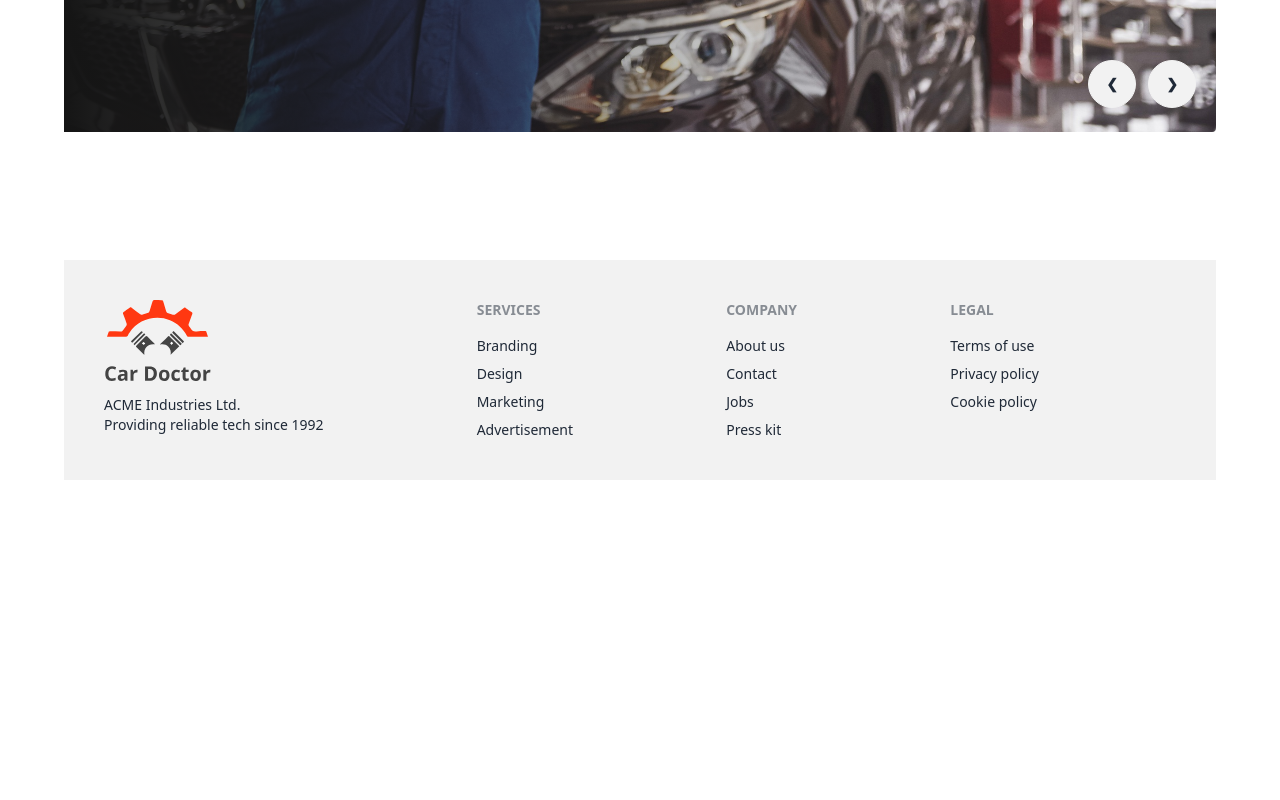
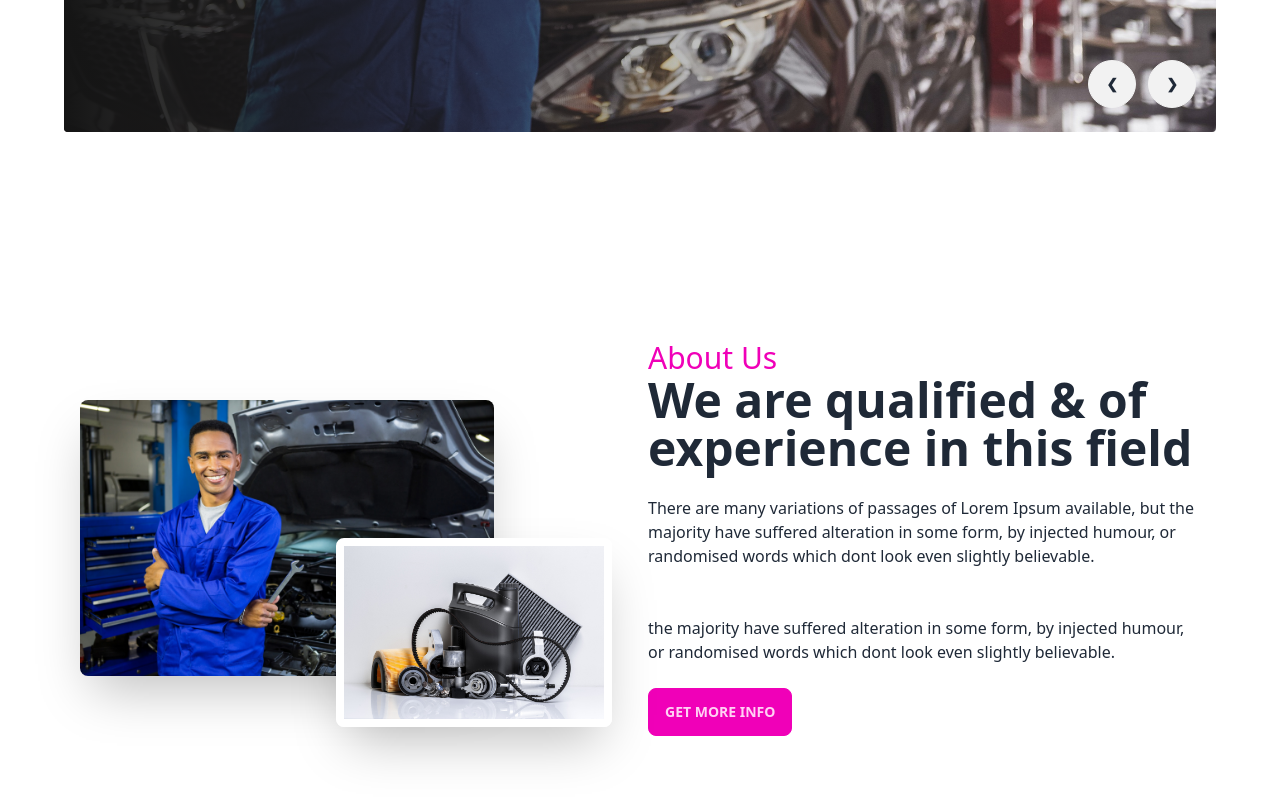
Before and after one commit to nayon117/car-doctor-client-side, a React (Vite) app: page / in a window 1280 px wide. Shown: the part 700-1500 px from the top of the page. Before the commit the page ends 1180 px from the top, so only its background shows below. Built offline with nearby package versions, Linux system fonts and the light colour scheme.

Commit message:
add about section

```diff
--- /dev/null
+++ b/src/components/AboutSec.jsx
@@ -0,0 +1,38 @@
+import person from "../assets/images/about_us/person.jpg";
+import parts from "../assets/images/about_us/parts.jpg";
+
+const AboutSec = () => {
+  return (
+    <div className="hero min-h-screen py-10">
+      <div className="hero-content flex-col lg:flex-row">
+        <div className="lg:flex-1 relative">
+          <img src={person} className="w-3/4 rounded-lg shadow-2xl" />
+          <img
+            src={parts}
+            className="absolute right-5 top-1/2 border-8 border-white w-1/2 rounded-lg shadow-2xl"
+          />
+        </div>
+        <div className="lg:flex-1">
+          <h3 className="text-3xl font-medium text-secondary">About Us</h3>
+          <h1 className="text-5xl font-bold">
+            We are qualified & of experience in this field
+          </h1>
+          <p className="py-6">
+            There are many variations of passages of Lorem Ipsum available, but
+            the majority have suffered alteration in some form, by injected
+            humour, or randomised words which dont look even slightly
+            believable.
+          </p>
+          <p className="py-6">
+            the majority have suffered alteration in some form, by injected
+            humour, or randomised words which dont look even slightly
+            believable.
+          </p>
+          <button className="btn btn-secondary">Get More Info</button>
+        </div>
+      </div>
+    </div>
+  );
+};
+
+export default AboutSec;
--- a/src/pages/Home/Banner.jsx
+++ b/src/pages/Home/Banner.jsx
@@ -11,7 +11,7 @@ const Banner = () => {
           src={img1}
           className="w-full hero-overlay bg-opacity-90 rounded"
         />
-        <div className="absolute flex items-center h-full left-0 top-0 bg-gradient-to-r from-[#151515] to-[rgba(21, 21, 21, 0.00)]">
+        <div className="absolute rounded flex items-center h-full left-0 top-0 bg-gradient-to-r from-[#151515] to-[rgba(21, 21, 21, 0.00)]">
           <div className='text-white pl-12 space-y-6 w-1/2'>
             <h2 className='text-5xl font-bold'>Affordable Price For Car Servicing</h2>
             <p>There are many variations of passages of  available, but the majority have suffered alteration in some form</p>
@@ -31,10 +31,20 @@ const Banner = () => {
         </div>
       </div>
       <div id="slide2" className="carousel-item relative w-full">
-        <img
+      <img
           src={img2}
-          className="w-full rounded"
+          className="w-full hero-overlay bg-opacity-90 rounded"
         />
+        <div className="absolute rounded flex items-center h-full left-0 top-0 bg-gradient-to-r from-[#151515] to-[rgba(21, 21, 21, 0.00)]">
+          <div className='text-white pl-12 space-y-6 w-1/2'>
+            <h2 className='text-5xl font-bold'>Affordable Price For Car Servicing</h2>
+            <p>There are many variations of passages of  available, but the majority have suffered alteration in some form</p>
+            <div>
+              <button className='btn btn-secondary'>Discover More</button>
+              <button className='btn btn-outline btn-secondary'>Latest Project</button>
+            </div>
+         </div>
+        </div>
         <div className="absolute flex justify-end transform -translate-y-1/2 left-5 right-5 bottom-0">
           <a href="#slide1" className="btn btn-circle mr-3">
             ❮
@@ -45,10 +55,20 @@ const Banner = () => {
         </div>
       </div>
       <div id="slide3" className="carousel-item relative w-full">
-        <img
-          src= {img3}
-          className="w-full rounded"
+      <img
+          src={img3}
+          className="w-full hero-overlay bg-opacity-90 rounded"
         />
+        <div className="absolute rounded flex items-center h-full left-0 top-0 bg-gradient-to-r from-[#151515] to-[rgba(21, 21, 21, 0.00)]">
+          <div className='text-white pl-12 space-y-6 w-1/2'>
+            <h2 className='text-5xl font-bold'>Affordable Price For Car Servicing</h2>
+            <p>There are many variations of passages of  available, but the majority have suffered alteration in some form</p>
+            <div>
+              <button className='btn btn-secondary'>Discover More</button>
+              <button className='btn btn-outline btn-secondary'>Latest Project</button>
+            </div>
+         </div>
+        </div>
         <div className="absolute flex justify-end transform -translate-y-1/2 left-5 right-5 bottom-0">
           <a href="#slide2" className="btn btn-circle mr-3">
             ❮
@@ -59,10 +79,20 @@ const Banner = () => {
         </div>
       </div>
       <div id="slide4" className="carousel-item relative w-full">
-        <img
-          src= {img4}
-          className="w-full rounded"
+      <img
+          src={img4}
+          className="w-full hero-overlay bg-opacity-90 rounded"
         />
+        <div className="absolute rounded flex items-center h-full left-0 top-0 bg-gradient-to-r from-[#151515] to-[rgba(21, 21, 21, 0.00)]">
+          <div className='text-white pl-12 space-y-6 w-1/2'>
+            <h2 className='text-5xl font-bold'>Affordable Price For Car Servicing</h2>
+            <p>There are many variations of passages of  available, but the majority have suffered alteration in some form</p>
+            <div>
+              <button className='btn btn-secondary'>Discover More</button>
+              <button className='btn btn-outline btn-secondary'>Latest Project</button>
+            </div>
+         </div>
+        </div>
         <div className="absolute flex justify-end transform -translate-y-1/2 left-5 right-5 bottom-0">
           <a href="#slide3" className="btn btn-circle mr-3">
             ❮
--- a/src/pages/Home/Home.jsx
+++ b/src/pages/Home/Home.jsx
@@ -1,10 +1,11 @@
+import AboutSec from "../../components/AboutSec";
 import Banner from "./Banner";
 
 const Home = () => {
   return (
     <div>
-
       <Banner></Banner>
+      <AboutSec></AboutSec>
     </div>
   );
 };
```
